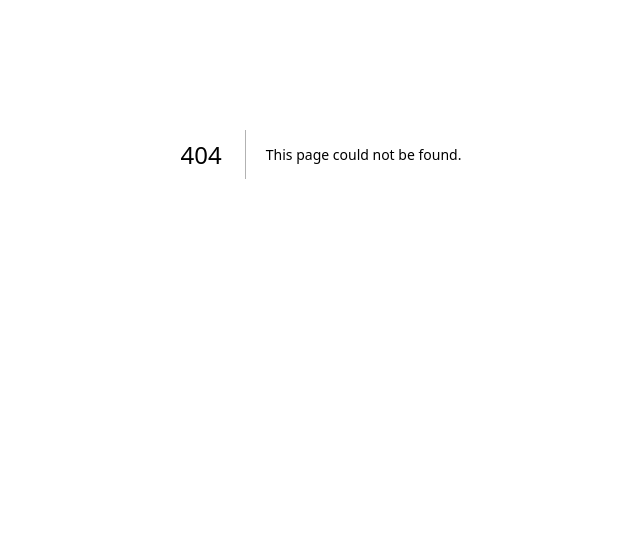
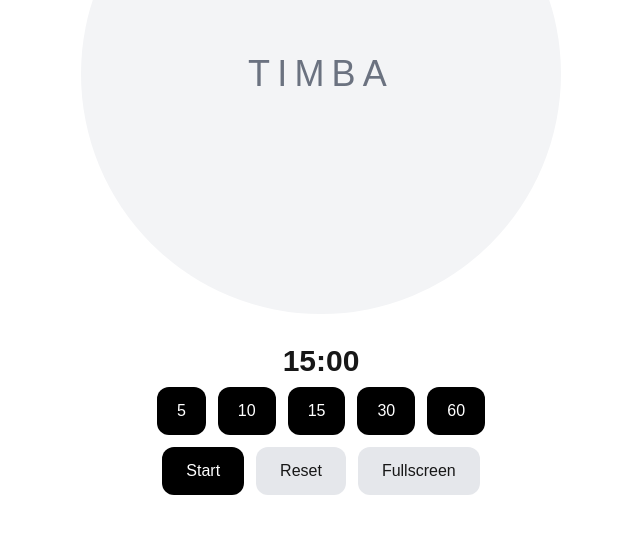
Before and after one commit to bosmeel/timbo, a Next.js app: page /timer in a window 1280 px wide. Before the commit this address had no page. Shown: the part 246-780 px from the top of the page, without its empty margins (319-959 px from the left). Built offline with nearby package versions, Linux system fonts and the light colour scheme.

Commit message:
timer live ready

```diff
--- a/app/page.tsx
+++ b/app/page.tsx
@@ -1,65 +1,12 @@
-import Image from "next/image";
-
-export default function Home() {
+export default function Page() {
   return (
-    <div className="flex min-h-screen items-center justify-center bg-zinc-50 font-sans dark:bg-black">
-      <main className="flex min-h-screen w-full max-w-3xl flex-col items-center justify-between py-32 px-16 bg-white dark:bg-black sm:items-start">
-        <Image
-          className="dark:invert"
-          src="/next.svg"
-          alt="Next.js logo"
-          width={100}
-          height={20}
-          priority
-        />
-        <div className="flex flex-col items-center gap-6 text-center sm:items-start sm:text-left">
-          <h1 className="max-w-xs text-3xl font-semibold leading-10 tracking-tight text-black dark:text-zinc-50">
-            To get started, edit the page.tsx file.
-          </h1>
-          <p className="max-w-md text-lg leading-8 text-zinc-600 dark:text-zinc-400">
-            Looking for a starting point or more instructions? Head over to{" "}
-            <a
-              href="https://vercel.com/templates?framework=next.js&utm_source=create-next-app&utm_medium=appdir-template-tw&utm_campaign=create-next-app"
-              className="font-medium text-zinc-950 dark:text-zinc-50"
-            >
-              Templates
-            </a>{" "}
-            or the{" "}
-            <a
-              href="https://nextjs.org/learn?utm_source=create-next-app&utm_medium=appdir-template-tw&utm_campaign=create-next-app"
-              className="font-medium text-zinc-950 dark:text-zinc-50"
-            >
-              Learning
-            </a>{" "}
-            center.
-          </p>
-        </div>
-        <div className="flex flex-col gap-4 text-base font-medium sm:flex-row">
-          <a
-            className="flex h-12 w-full items-center justify-center gap-2 rounded-full bg-foreground px-5 text-background transition-colors hover:bg-[#383838] dark:hover:bg-[#ccc] md:w-[158px]"
-            href="https://vercel.com/new?utm_source=create-next-app&utm_medium=appdir-template-tw&utm_campaign=create-next-app"
-            target="_blank"
-            rel="noopener noreferrer"
-          >
-            <Image
-              className="dark:invert"
-              src="/vercel.svg"
-              alt="Vercel logomark"
-              width={16}
-              height={16}
-            />
-            Deploy Now
-          </a>
-          <a
-            className="flex h-12 w-full items-center justify-center rounded-full border border-solid border-black/[.08] px-5 transition-colors hover:border-transparent hover:bg-black/[.04] dark:border-white/[.145] dark:hover:bg-[#1a1a1a] md:w-[158px]"
-            href="https://nextjs.org/docs?utm_source=create-next-app&utm_medium=appdir-template-tw&utm_campaign=create-next-app"
-            target="_blank"
-            rel="noopener noreferrer"
-          >
-            Documentation
-          </a>
-        </div>
-      </main>
-    </div>
+    <main className="min-h-screen flex items-center justify-center bg-white">
+      <a
+        href="/timer"
+        className="px-6 py-3 rounded-xl bg-black text-white"
+      >
+        Open Timbo Timer
+      </a>
+    </main>
   );
 }
--- /dev/null
+++ b/app/timer/page.tsx
@@ -0,0 +1,233 @@
+"use client";
+
+import { useEffect, useRef, useState } from "react";
+
+const PRESETS = [300, 600, 900, 1800, 3600];
+
+export default function Page() {
+  const [seconds, setSeconds] = useState(900);
+  const [total, setTotal] = useState(900);
+  const [running, setRunning] = useState(false);
+  const [isFullscreen, setIsFullscreen] = useState(false);
+
+  const audioCtxRef = useRef<AudioContext | null>(null);
+
+  const isStart = !running && seconds === total;
+
+  const progress = total > 0 ? seconds / total : 0;
+  const angle = progress * 360;
+
+  /* TIMER */
+  useEffect(() => {
+    if (!running) return;
+
+    const interval = setInterval(() => {
+      setSeconds((prev) => {
+        if (prev <= 1) {
+          setRunning(false);
+
+          try {
+            const ctx = audioCtxRef.current || new AudioContext();
+            audioCtxRef.current = ctx;
+
+            const beep = (delay: number) => {
+              const o = ctx.createOscillator();
+              const g = ctx.createGain();
+
+              o.type = "sine";
+              o.frequency.value = 880;
+
+              o.connect(g);
+              g.connect(ctx.destination);
+
+              const t = ctx.currentTime + delay;
+
+              g.gain.setValueAtTime(0.3, t);
+              g.gain.exponentialRampToValueAtTime(0.001, t + 0.2);
+
+              o.start(t);
+              o.stop(t + 0.2);
+            };
+
+            beep(0);
+            beep(0.3);
+            beep(1);
+            beep(1.3);
+
+          } catch {}
+
+          return 0;
+        }
+
+        return prev - 1;
+      });
+    }, 1000);
+
+    return () => clearInterval(interval);
+  }, [running]);
+
+  /* FULLSCREEN */
+  useEffect(() => {
+    const handler = () => setIsFullscreen(!!document.fullscreenElement);
+    document.addEventListener("fullscreenchange", handler);
+    return () => document.removeEventListener("fullscreenchange", handler);
+  }, []);
+
+  return (
+    <main className="w-screen h-screen bg-white overflow-hidden">
+      <div
+        className={`w-full h-full flex flex-col items-center justify-between ${
+          isFullscreen ? "px-[2%] py-[2%]" : "px-[4%] py-[4%]"
+        }`}
+      >
+
+        {/* TIMER */}
+        <div className="flex-1 flex items-center justify-center w-full">
+          <div
+            className={`aspect-square ${
+              isFullscreen
+                ? "w-[min(76vh,94vw)]"
+                : "w-[min(60vh,92vw)]"
+            }`}
+          >
+
+            <svg viewBox="0 0 200 200" className="w-full h-full">
+
+              {/* BASE */}
+              <circle cx="100" cy="100" r="100" fill="#f3f4f6" />
+
+              {/* TICKS */}
+              {!isStart &&
+                Array.from({ length: 60 }).map((_, i) => {
+                  const a = (i / 60) * 360;
+                  const isMajor = i % 5 === 0;
+
+                  const s = polar(100, 100, isMajor ? 85 : 90, a);
+                  const e = polar(100, 100, 95, a);
+
+                  return (
+                    <line
+                      key={i}
+                      x1={s.x}
+                      y1={s.y}
+                      x2={e.x}
+                      y2={e.y}
+                      stroke={isMajor ? "#9ca3af" : "#d1d5db"}
+                      strokeWidth={isMajor ? 2 : 1}
+                    />
+                  );
+                })}
+
+              {/* RED FILL (CLOCKWISE, FIXED) */}
+              {!isStart && progress > 0 && (
+                <path
+                  d={pie(100, 100, 100, -angle)}
+                  fill="#dc2626"
+                />
+              )}
+
+              {/* START */}
+              {isStart && (
+                <text
+                  x="100"
+                  y="105"
+                  textAnchor="middle"
+                  fontSize="15"
+                  fill="#6b7280"
+                  style={{ letterSpacing: "3px" }}
+                >
+                  TIMBA
+                </text>
+              )}
+
+            </svg>
+
+          </div>
+        </div>
+
+        {/* TIME */}
+        <div className="text-3xl font-semibold mb-2">
+          {formatTime(seconds)}
+        </div>
+
+        {/* PRESETS */}
+        <div className="flex gap-3 flex-wrap justify-center">
+          {PRESETS.map((sec) => (
+            <button
+              key={sec}
+              onClick={() => {
+                setTotal(sec);
+                setSeconds(sec);
+                setRunning(true);
+              }}
+              className="px-5 py-3 bg-black text-white rounded-xl"
+            >
+              {sec / 60}
+            </button>
+          ))}
+        </div>
+
+        {/* CONTROLS */}
+        <div className="flex gap-3 flex-wrap justify-center mt-3 mb-2">
+          <button
+            onClick={() => setRunning(!running)}
+            className="px-6 py-3 bg-black text-white rounded-xl"
+          >
+            {running ? "Pause" : "Start"}
+          </button>
+
+          <button
+            onClick={() => {
+              setSeconds(total);
+              setRunning(false);
+            }}
+            className="px-6 py-3 bg-gray-200 rounded-xl"
+          >
+            Reset
+          </button>
+
+          <button
+            onClick={() => {
+              if (!document.fullscreenElement) {
+                document.documentElement.requestFullscreen();
+              } else {
+                document.exitFullscreen();
+              }
+            }}
+            className="px-6 py-3 bg-gray-200 rounded-xl"
+          >
+            {isFullscreen ? "Exit fullscreen" : "Fullscreen"}
+          </button>
+        </div>
+
+      </div>
+    </main>
+  );
+}
+
+/* CORRECTE CLOCKWISE PIE */
+function pie(cx: number, cy: number, r: number, angle: number) {
+  const end = polar(cx, cy, r, angle);
+  const large = Math.abs(angle) > 180 ? 1 : 0;
+
+  return [
+    "M", cx, cy,
+    "L", cx, cy - r,
+    "A", r, r, 0, large, 0, end.x, end.y,
+    "Z"
+  ].join(" ");
+}
+
+function polar(cx: number, cy: number, r: number, angle: number) {
+  const rad = ((angle - 90) * Math.PI) / 180;
+  return {
+    x: cx + r * Math.cos(rad),
+    y: cy + r * Math.sin(rad),
+  };
+}
+
+function formatTime(sec: number) {
+  const m = Math.floor(sec / 60);
+  const s = sec % 60;
+  return `${m}:${s.toString().padStart(2, "0")}`;
+}
```
Also changed, not shown: 1 other file (tests, documents, lock files or other folders).
